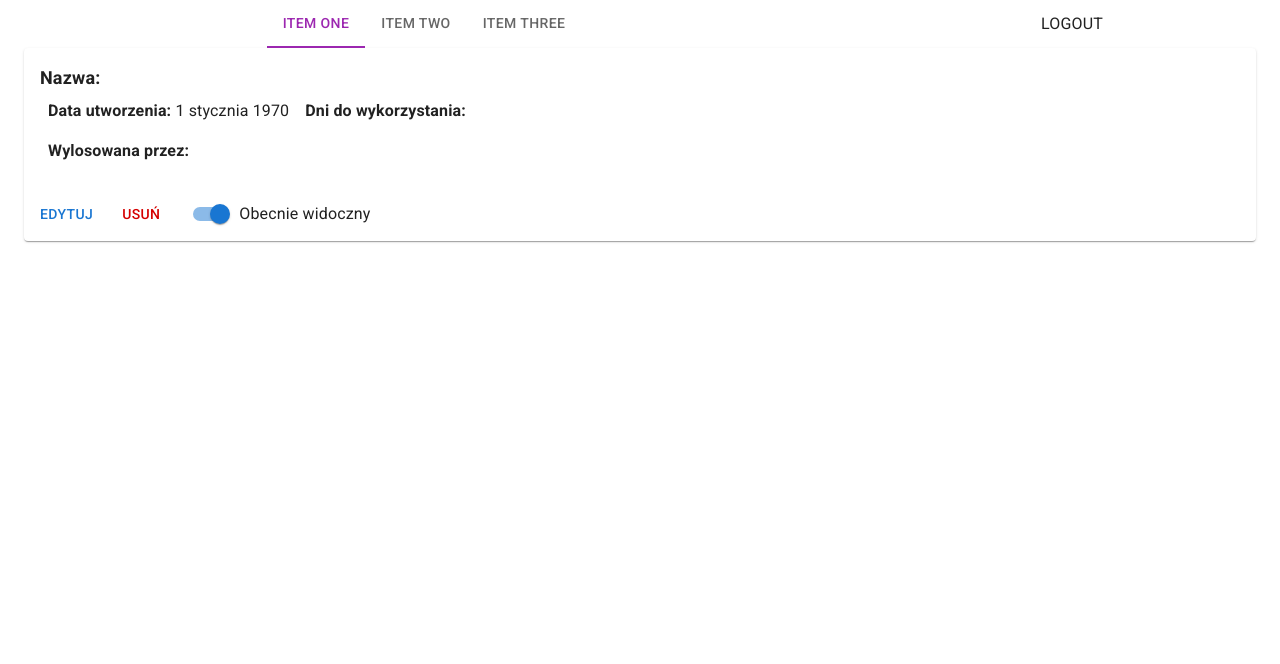
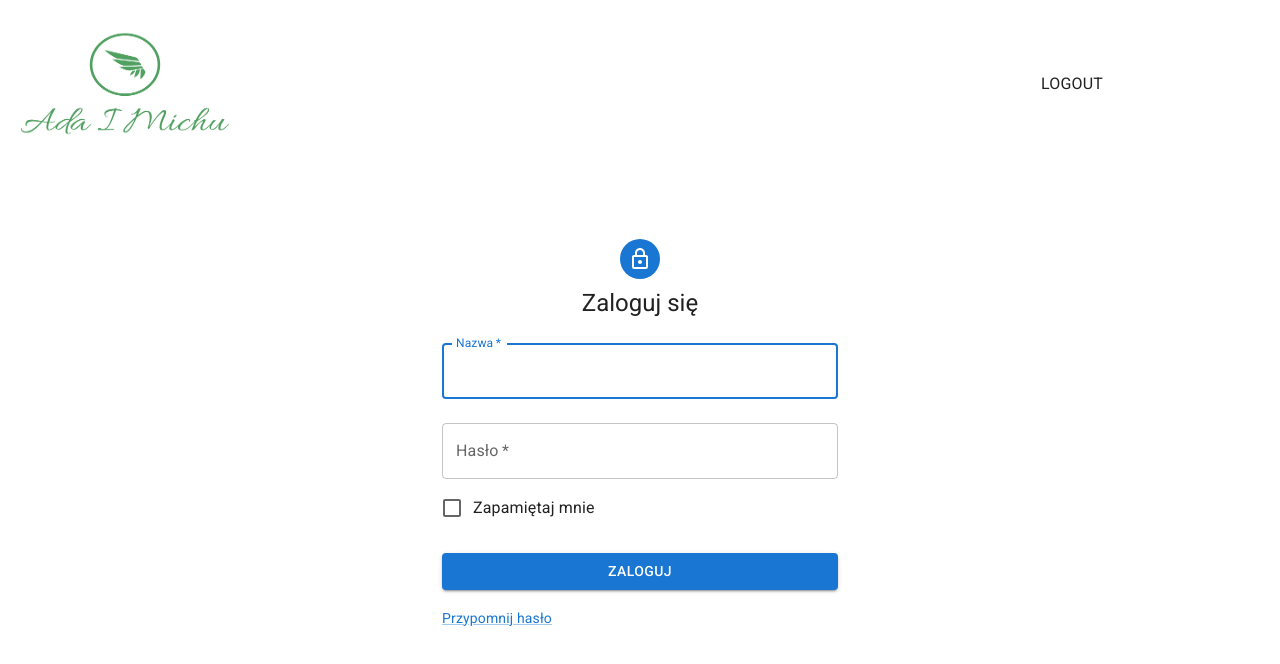
Before and after one commit to Ryniek/Adaimichu-front, a React (Create React App) app: page / in a window 1280 px wide. Shown: the top 664 px of the page. Built offline with nearby package versions, Linux system fonts and the light colour scheme; no server answers.

Commit message:
Redirecting after login and logout done, topnav layout done, linking to proper tabs done

```diff
--- a/src/App.js
+++ b/src/App.js
@@ -1,12 +1,8 @@
 import "./App.css";
-import TopNav from "./components/navigation/TopNav";
-import OwnTasks from "./components/tasks/OwnTasks";
 
 function App() {
   return (
     <>
-      <TopNav></TopNav>
-      <OwnTasks></OwnTasks>
     </>
   );
 }
--- a/src/components/login/Login.js
+++ b/src/components/login/Login.js
@@ -1,4 +1,4 @@
-import * as React from 'react';
+import React, {useEffect} from 'react';
 import Avatar from '@mui/material/Avatar';
 import Button from '@mui/material/Button';
 import CssBaseline from '@mui/material/CssBaseline';
@@ -12,17 +12,24 @@ import LockOutlinedIcon from '@mui/icons-material/LockOutlined';
 import Typography from '@mui/material/Typography';
 import Container from '@mui/material/Container';
 import { createTheme, ThemeProvider } from '@mui/material/styles';
-import { connect } from "react-redux";
+import { connect, useDispatch } from "react-redux";
 import { login} from "../../store/actions/auth";
+import { useNavigate, Navigate } from 'react-router-dom';
 
 const theme = createTheme();
 
 function Login(props) {
+  const navigate = useNavigate();
+
   const handleSubmit = (event) => {
     event.preventDefault();
     const data = new FormData(event.currentTarget);
     props.login(data.get('name'), data.get('password'));
   };
+
+  if (props.auth.isLoggedIn) {
+    return <Navigate to="/owned" />;
+  }
 
   return (
     <ThemeProvider theme={theme}>
@@ -91,8 +98,14 @@ function Login(props) {
 
 const mapDispatchToProps = (dispatch) => {
   return {
-    login: (username, password) => dispatch(login(username, password)),
+      login: (user, password) => dispatch(login(user, password)),
   };
 };
 
-export default connect(null, mapDispatchToProps)(Login);
+const mapStateToProps = (state) => {
+  return {
+    auth: state.auth,
+  };
+};
+
+export default connect(mapStateToProps, mapDispatchToProps)(Login);
--- a/src/components/navigation/TopNav.js
+++ b/src/components/navigation/TopNav.js
@@ -1,34 +1,75 @@
 import React from "react";
-import { Tabs, Tab, Grid, Typography } from "@mui/material";
+import { Tabs, Tab, Grid, Typography, Box } from "@mui/material";
+import { Link } from "react-router-dom";
+import {logout} from '../../store/actions/auth';
+import { connect } from "react-redux";
+import {useNavigate} from 'react-router-dom';
 
-function TopNav() {
+function TopNav(props) {
   const [value, setValue] = React.useState("one");
+  const navigate = useNavigate();
 
   const handleChange = (event, newValue) => {
     setValue(newValue);
   };
 
+  const logoutHandler = () => {
+    props.logout();
+    navigate('/');
+  }
+
   return (
-    <Grid container spacing={2} alignItems="center" justify="center" style={{ minHeight: '8vh' }}>
-      <Grid item xs={8} align="center">
+    <Grid
+      container
+      spacing={2}
+      alignItems="center"
+      justify="center"
+      style={{ minHeight: "8vh" }}
+    >
+      <Grid item xs={8}  align="flex-start">
+        <Box
+          component="img"
+          sx={{
+            height: 233,
+            width: 350,
+            maxHeight: { xs: 233, md: 167 },
+            maxWidth: { xs: 350, md: 250 },
+          }}
+          alt="App logo"
+          src={"./ada-i-michu-logo.png"}
+        />
+      </Grid>
+      <Grid item xs={4} align="center">
+        <Typography onClick={() => logoutHandler()}>LOGOUT</Typography>
+      </Grid>
+      {props.auth.isLoggedIn ? <Grid item xs={12} align="center">
         <Tabs
-        centered
+          centered
           value={value}
           onChange={handleChange}
           textColor="secondary"
           indicatorColor="secondary"
           aria-label="secondary tabs example"
         >
-          <Tab value="one" label="Item One" />
-          <Tab value="two" label="Item Two" />
-          <Tab value="three" label="Item Three" />
+          <Tab value="one" label="Własne zadania" component={Link} to="/owned" />
+          <Tab value="two" label="Wylosowane zadania" component={Link} to="/drawn" />
+          <Tab value="three" label="Zakończone zadania" component={Link} to="/finished" />
         </Tabs>
-      </Grid>
-      <Grid item xs={4} align="center">
-        <Typography>LOGOUT</Typography>
-      </Grid>
+      </Grid> : null}
     </Grid>
   );
 }
 
-export default TopNav;
+const mapDispatchToProps = (dispatch) => {
+  return {
+    logout: () => dispatch(logout()),
+  };
+};
+
+const mapStateToProps = (state) => {
+  return {
+    auth: state.auth,
+  };
+};
+
+export default connect(mapStateToProps, mapDispatchToProps)(TopNav);
--- a/src/index.js
+++ b/src/index.js
@@ -1,7 +1,6 @@
 import React from "react";
 import ReactDOM from "react-dom/client";
 import "./index.css";
-import App from "./App";
 import Login from "./components/login/Login";
 import reportWebVitals from "./reportWebVitals";
 import "bootstrap/dist/css/bootstrap.min.css";
@@ -12,37 +11,30 @@ import "@fontsource/roboto/700.css";
 import store from "./store/store";
 import { Provider } from "react-redux";
 import {
-  createBrowserRouter,
-  RouterProvider,
   Route,
+  BrowserRouter,
+  Routes,
 } from "react-router-dom";
 import DrawnTasks from "./components/tasks/DrawnTasks";
 import FinishedTasks from "./components/tasks/FinishedTasks";
+import OwnTasks from "./components/tasks/OwnTasks";
+import TopNav from "./components/navigation/TopNav";
 
-const router = createBrowserRouter([
-  {
-    path: "/",
-    element: <App />,
-  },
-  {
-    path: "/login",
-    element: <Login />,
-  },
-  {
-    path: "/drawn",
-    element: <DrawnTasks />,
-  },
-  {
-    path: "/finished",
-    element: <FinishedTasks />,
-  },
-]);
+
 
 const root = ReactDOM.createRoot(document.getElementById("root"));
 root.render(
   <Provider store={store}>
     <React.StrictMode>
-    <RouterProvider router={router} />
+      <BrowserRouter>
+        <TopNav></TopNav>
+        <Routes>
+          <Route path="/" element={<Login />}></Route>
+          <Route path="/owned" element={<OwnTasks />}></Route>
+          <Route path="/drawn" element={<DrawnTasks />}></Route>
+          <Route path="/finished" element={<FinishedTasks />}></Route>
+        </Routes>
+      </BrowserRouter>
     </React.StrictMode>
   </Provider>
 );
--- a/src/store/actions/auth.js
+++ b/src/store/actions/auth.js
@@ -1,5 +1,6 @@
 import * as actionTypes from './actionTypes';
 import axios from '../../axios-instance';
+
 
 export const login = (name, password) => (dispatch) => {
     axios.post('/auth/login', {name, password})
@@ -7,10 +8,12 @@ export const login = (name, password) => (dispatch) => {
                 if (response.data) {
                     localStorage.setItem('user', JSON.stringify(response.data));
                 }
-                return dispatch({
+                dispatch({
                     type: actionTypes.LOGIN_SUCCESS,
-                    payload: { user: response.data }
+                    user: response.data,
                 });
+
+                return Promise.resolve();
             })
             .catch((error) => {
                 return dispatch({
--- a/src/store/reducers/auth.js
+++ b/src/store/reducers/auth.js
@@ -12,7 +12,7 @@ const initialState = user
             return {
                 ...state,
                 isLoggedIn: true,
-                user: action.payload.user
+                user: action.user
             };
         case actionTypes.LOGIN_FAIL:
             return {
--- a/src/store/store.js
+++ b/src/store/store.js
@@ -1,11 +1,13 @@
 import { createStore, applyMiddleware, compose, combineReducers } from "redux";
-import taskReducer from './reducers/task'
-import thunk from 'redux-thunk'
+import taskReducer from "./reducers/task";
+import authReducer from "./reducers/auth";
+import thunk from "redux-thunk";
 
 const composeEnhancers = window.__REDUX_DEVTOOLS_EXTENSION_COMPOSE__ || compose;
 
 const rootReducer = combineReducers({
-    task: taskReducer
+  auth: authReducer,
+  task: taskReducer,
 });
 
 export default createStore(
```
Also changed, not shown: public/ada-i-michu-logo.png (added).
